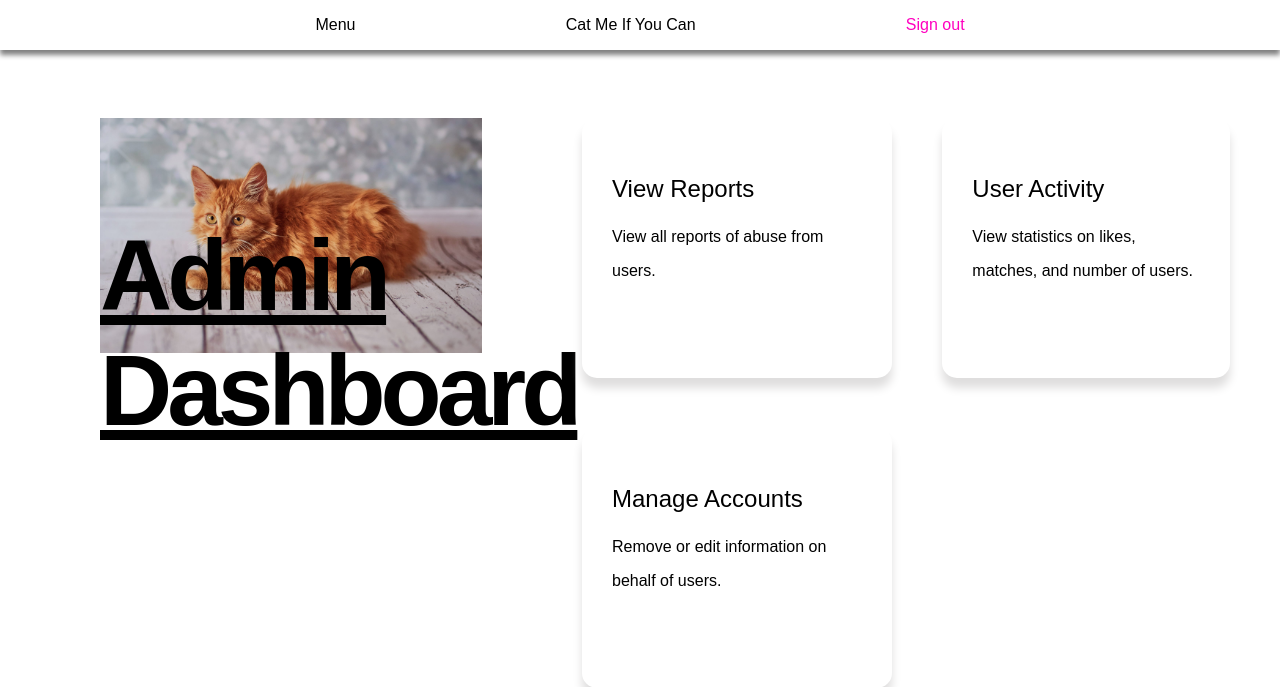
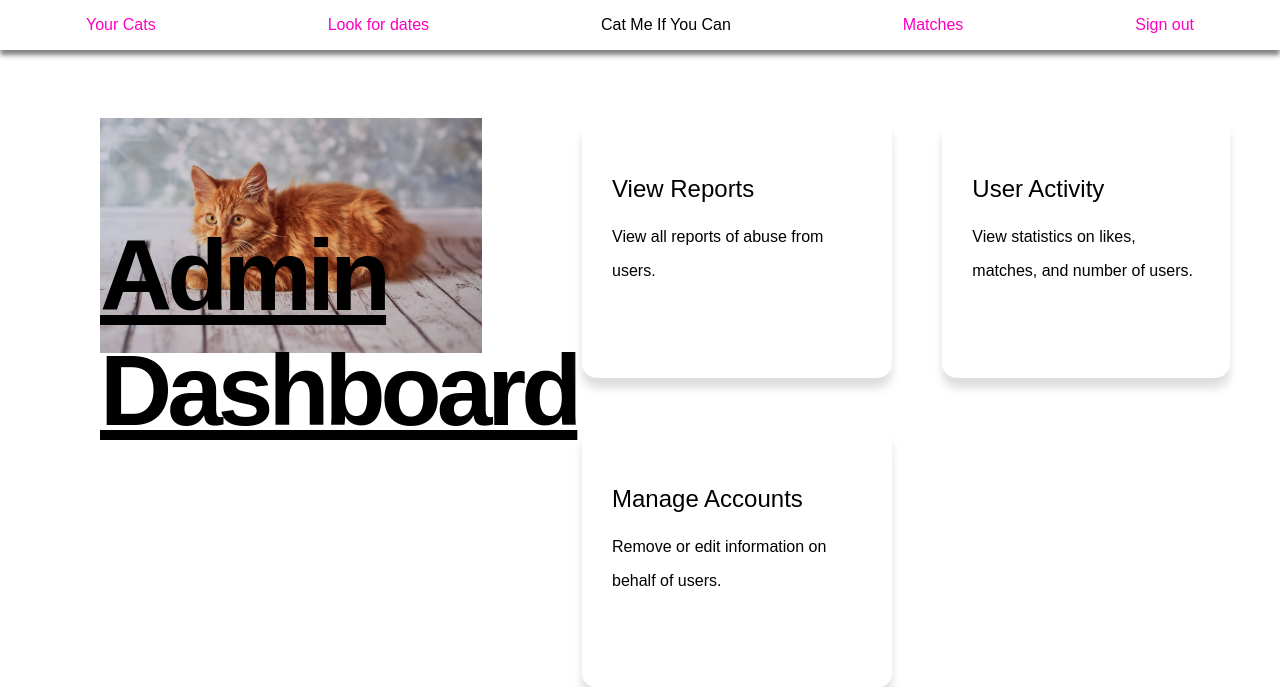
Before and after one commit to Cat-Me-If-You-Can/Website, a PHP site: page /admindashboard.php in a window 1280 px wide. Shown: the top 687 px of the page. Run offline with PHP 8.4, Linux system fonts and the light colour scheme; the visitor is signed in with stand-in values (Sample User, id 1); data that the repository does not hold is empty.

Commit message:
Updating header on admin dash

```diff
--- a/admindashboard.php
+++ b/admindashboard.php
@@ -19,12 +19,13 @@ echo $_SESSION['id'];
     <title>Admin Dashboard</title>
 </head>
 <body>
-    <div class="header">
-        <p></p>
-        <p>Menu</p>
+<div class="header">
+        <p><a href="profile.php">Your Cats</a></p>
+        <p><a href="viewpotentials.php">Look for dates</a></p>
         <p>Cat Me If You Can</p>
+        <p><a href="matches.php">Matches</a></p>
         <p><a href="logout.php">Sign out</a></p>
-    </div>
+</div>
     <div class="container">
         <div class="profileHead">
             <img class="headerPic" src="static/images/cutecat1.jpg" alt="">
```
